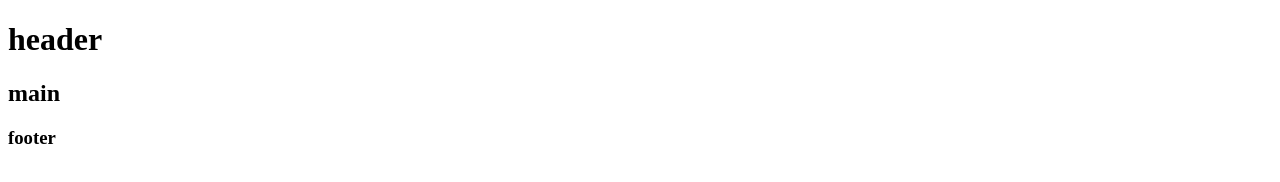
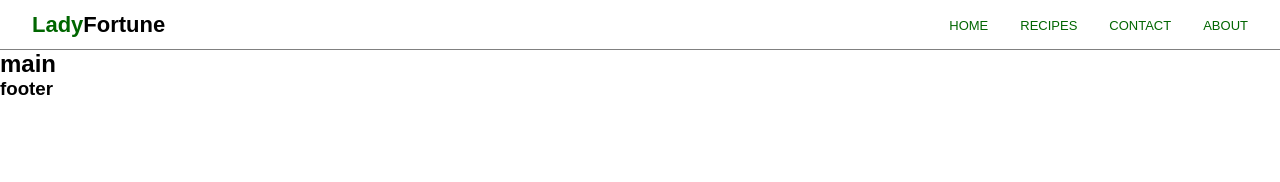
Before and after one commit to ccrack/Ladyfortune, a plain HTML site: page index.html in a window 1280 px wide. Drawn offline with Linux system fonts and the light colour scheme.

Commit message:
creation of navbar

```diff
--- a/css/style.css
+++ b/css/style.css
@@ -0,0 +1,45 @@
+*{
+    padding: 0;
+    margin: 0;
+    box-sizing: border-box;
+}
+body{
+    font-family: arial, sans serif;
+}
+.navbar{
+    display: flex;
+    justify-content: space-between;
+    justify-items: center;
+    align-items: center;
+    border-bottom: 1px solid grey;
+    height: 50px;
+    width: 100%;
+}
+.nav-Links{
+    display: flex;
+    list-style: none;
+}
+.nav-Links a{
+    text-decoration: none;
+    font-size: 13px;
+    color: #006600;
+    margin-right: 2rem;
+}
+.navbar .logo{
+    margin-left: 2rem;
+}
+.navbar .logo a{
+    color: black;
+    font-size: 22px;
+    font-weight: bold;
+    text-decoration: none;
+}
+.navbar .logo a span{
+    color: #006600;
+}
+.menu-icon{
+    display: none;
+    font-size: 30px;
+    color: #006600;
+    cursor: pointer;
+}
--- a/index.html
+++ b/index.html
@@ -4,11 +4,21 @@
     <meta charset="UTF-8">
     <meta name="viewport" content="width=device-width, initial-scale=1.0">
     <title>LadyFortune</title>
+    <link rel="stylesheet" href="css/style.css">
+
 </head>
 <body>
     <!--add header-->
     <header>
-        <h1>header</h1>
+        <nav class="navbar">
+            <div class="logo"><a href="index.html"><span>Lady</span>Fortune</a></div>
+            <ul class="nav-Links">
+                <li><a href="index.html">HOME</a></li>
+                <li><a href="#">RECIPES</a></li>
+                <li><a href="#">CONTACT</a></li>
+                <li><a href="#">ABOUT</a></li>
+            </ul>
+        </nav>
     </header>
 
     <!--add main-->
```
